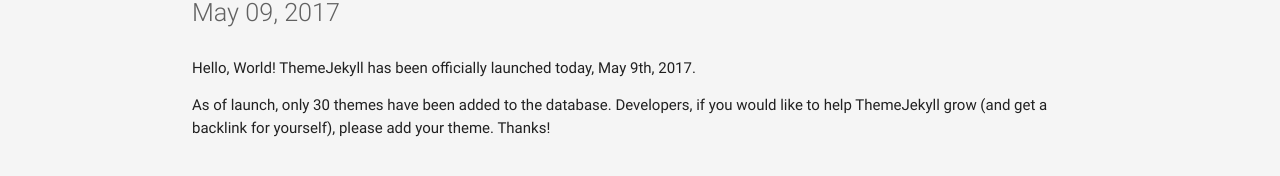
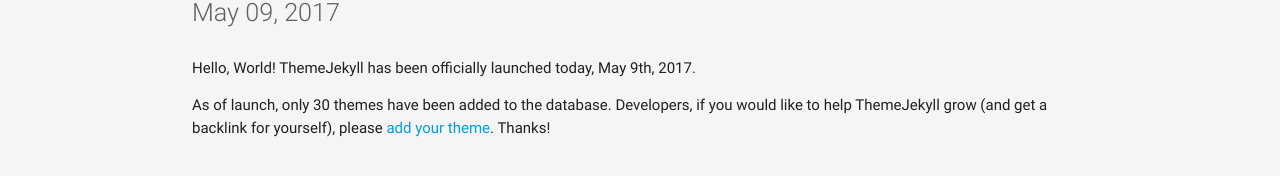
Before and after one commit to blazeu/themejekyll.github.io, a Jekyll site: the page built from _posts/2017-05-09-initial-launch.md, in a window 1280 px wide. Shown: the part 181-357 px from the top of the page. Built offline with Jekyll 4.4.1, drawn with Linux system fonts in a browser that asks for light colours.

Commit message:
Fix links

```diff
--- a/_includes/navbar.html
+++ b/_includes/navbar.html
@@ -60,7 +60,6 @@
             <input name="stars" class="filter" type="radio" id="star5"  data-rating="4.5" />
             <label for="star5"><i class="material-icons amber-text text-lighten-1">star_border star_border star_border star_border star_border</i></label>
           </p>
-          </p>
         </div>
       </form>
     </div>
@@ -71,7 +70,7 @@
     <ul id="dropdown1" class="dropdown-content">
       <li><a href="{{ site.baseurl }}/">Themes</a></li>
       <li><a href="{{ site.baseurl }}/blog">Blog</a></li>
-      <li><a href="https://github.com/chromatical/themejekyll">Add a Theme</a></li>
+      <li><a href="https://github.com/ThemeJekyll/themejekyll.github.io">Add a Theme</a></li>
     </ul>
     <nav class="blue-grey darken-4 {% if page.layout == 'theme' %}z-depth-0{% endif %}" id="top-nav">
       <div class="nav-wrapper">
@@ -88,7 +87,7 @@
           {% endif %}
             <li><a href="{{ site.baseurl }}/">Themes</a></li>
             <li><a href="{{ site.baseurl }}/blog">Blog</a></li>
-            <li><a href="https://github.com/chromatical/themejekyll">Add a Theme</a></li>
+            <li><a href="https://github.com/ThemeJekyll/themejekyll.github.io">Add a Theme</a></li>
           {% if page.layout != 'noscript' %}
             </noscript>
           {% endif %}
--- a/_posts/2017-05-09-initial-launch.md
+++ b/_posts/2017-05-09-initial-launch.md
@@ -6,4 +6,4 @@
 
 Hello, World!  ThemeJekyll has been officially launched today, May 9th, 2017.
 
-As of launch, only 30 themes have been added to the database.  Developers, if you would like to help ThemeJekyll grow (and get a backlink for yourself), please add your theme.  Thanks!
+As of launch, only 30 themes have been added to the database.  Developers, if you would like to help ThemeJekyll grow (and get a backlink for yourself), please [add your theme]('https://github.com/ThemeJekyll/themejekyll.github.io').  Thanks!
```
